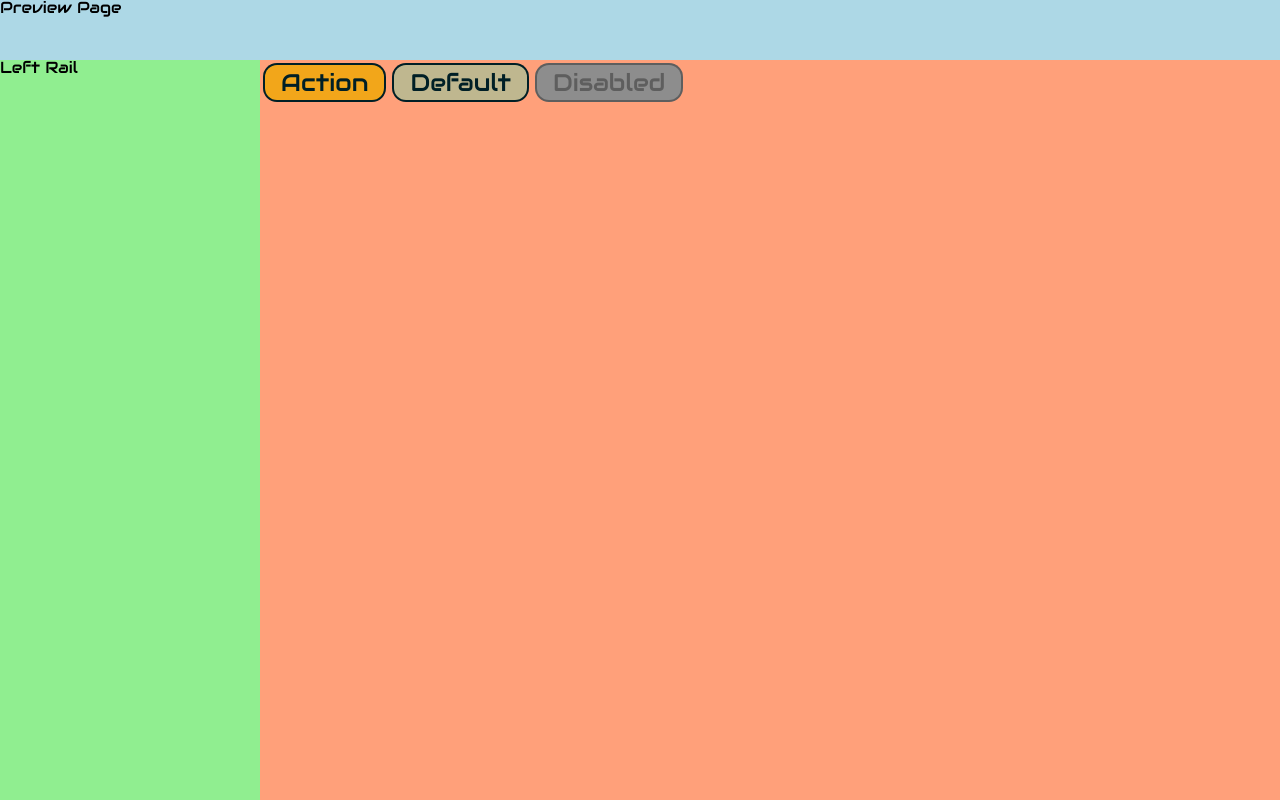
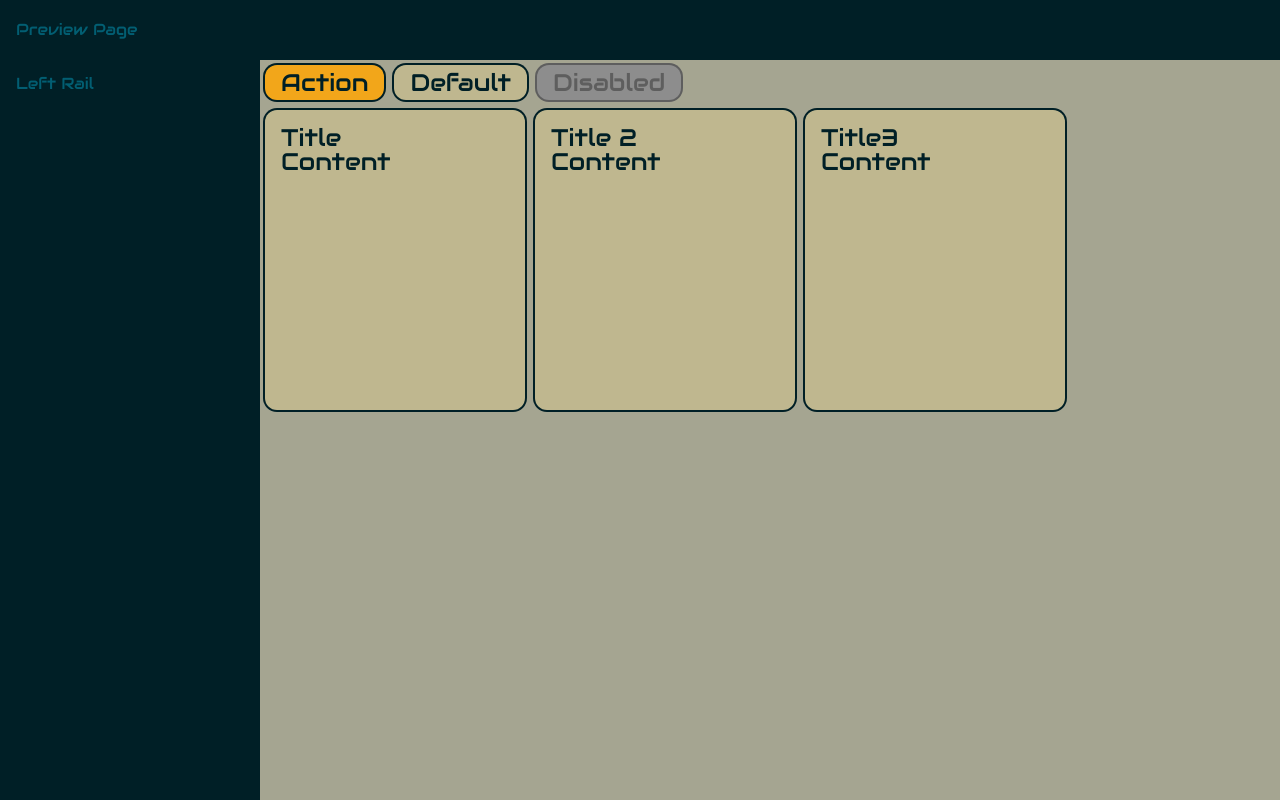
Before and after one commit to draxart7-ai/portfolio-02, a React (Vite) app: page / in a window 1280 px wide. Built offline with nearby package versions, Linux system fonts and the light colour scheme; no server answers; a web font is replaced by a local one; what aws-amplify would draw is missing.

Commit message:
added focus universal color message cards

```diff
--- /dev/null
+++ b/src/components/card/card.css
@@ -0,0 +1,19 @@
+.Card {
+  font-size: 24px;
+  font-family: var(--font-1);
+  background-color: var(--color-tan);
+  color: var(--color-dark-blue);
+  border: none;
+  box-shadow: 0px 0px 0px 2px var(--color-dark-blue);
+  &:hover {
+    background-color: var(--color-tan--focus);
+    color: var(--color-dark-blue--focus);
+    box-shadow: 0px 0px 0px 2px var(--color-dark-blue--focus);
+  }
+  width: 260px;
+  height: 300px;
+  transition: all 0.2s ease-in-out;
+  border-radius: 12px;
+  padding: var(--size-16);
+  margin: 5px;
+}
--- /dev/null
+++ b/src/components/card/card.tsx
@@ -0,0 +1,9 @@
+import { ReactNode } from "react";
+import "./card.css";
+
+interface CardProps {
+  children: ReactNode;
+}
+export const Card = ({ children }: CardProps) => {
+  return <div className={`Card`}>{children}</div>;
+};
--- a/src/components/preview/preview.css
+++ b/src/components/preview/preview.css
@@ -9,19 +9,28 @@
   grid-template-rows: 60px 1fr;
 
   .Header {
-    background-color: lightblue;
+    background-color: var(--color-dark-blue);
     grid-area: header;
     width: 100%;
+    color: var(--color-blue);
+    display: flex;
+    align-items: center;
+    padding: var(--size-16);
   }
   .LeftRail {
-    background-color: lightgreen;
+    background-color: var(--color-dark-blue);
     grid-area: leftRail;
+    padding: var(--size-16);
+    color: var(--color-blue);
   }
   .Content {
-    background-color: lightsalmon;
+    background-color: var(--color-dark-tan);
     grid-area: content;
     .SectionButtons {
       display: flex;
     }
+    .SectionCards {
+      display: flex;
+    }
   }
 }
--- a/src/components/preview/preview.tsx
+++ b/src/components/preview/preview.tsx
@@ -1,5 +1,6 @@
 import "./preview.css";
 import { Button } from "../button/button";
+import { Card } from "../card/card";
 export const Preview = () => {
   return (
     <div className="Preview">
@@ -17,6 +18,20 @@ export const Preview = () => {
           <Button title="Default" />
           <Button title="Disabled" disabled />
         </div>
+        <div className="SectionCards">
+          <Card>
+            <h1> Title</h1>
+            <div> Content</div>
+          </Card>
+          <Card>
+            <h1> Title 2</h1>
+            <div> Content</div>
+          </Card>
+          <Card>
+            <h1> Title3</h1>
+            <div> Content</div>
+          </Card>
+        </div>
       </div>
     </div>
   );
--- a/src/styles/base.css
+++ b/src/styles/base.css
@@ -10,3 +10,7 @@
 h1 {
   font-family: var(--font-1);
 }
+
+*:focus-visible {
+  outline: 4px solid var(--color-focus);
+}
--- a/src/styles/variables.css
+++ b/src/styles/variables.css
@@ -1,10 +1,6 @@
 #root {
   /* Colors */
-  /* --color-red: #f00; */
-  /* --color-green: #0f0; */
-  /* --color-blue: rgb(0, 68, 255); */
-
-  /* Color Theme Swatches in RGBA */
+  /* -- Color Theme Swatches in RGBA -- */
   --color-blue: rgba(2, 94, 114, 1);
   --color-blue--focus: rgb(5, 123, 150);
   --color-dark-blue: rgba(0, 31, 38, 1);
@@ -22,10 +18,12 @@
   --color-disabled-bg: rgb(141, 141, 141);
   --color-disabled-font: rgb(94, 94, 94);
 
+  /* -- Universal Messaging -- */
   --color-error: rgb(218, 22, 22);
   --color-success: rgb(4, 170, 4);
   --color-warning: rgb(231, 143, 27);
   --color-info: rgb(43, 168, 240);
+  --color-focus: rgb(66, 180, 247);
 
   /* Font */
   /* -- Family --*/
@@ -43,9 +41,14 @@
   font-family: var(--font-1), var(--font-2), var(--font-3);
 
   /* Sizes */
-  --size-1: 4px;
-  --size-2: 8px;
-  --size-3: 10px;
-  --size-4: 16px;
-  --size-5: 20px;
+  --size-4: 4px;
+  --size-8: 8px;
+  --size-10: 10px;
+  --size-16: 16px;
+  --size-18: 18px;
+  --size-20: 20px;
+  --size-24: 24px;
+  --size-32: 32px;
+  --size-40: 40px;
+  --size-48: 48px;
 }
```
